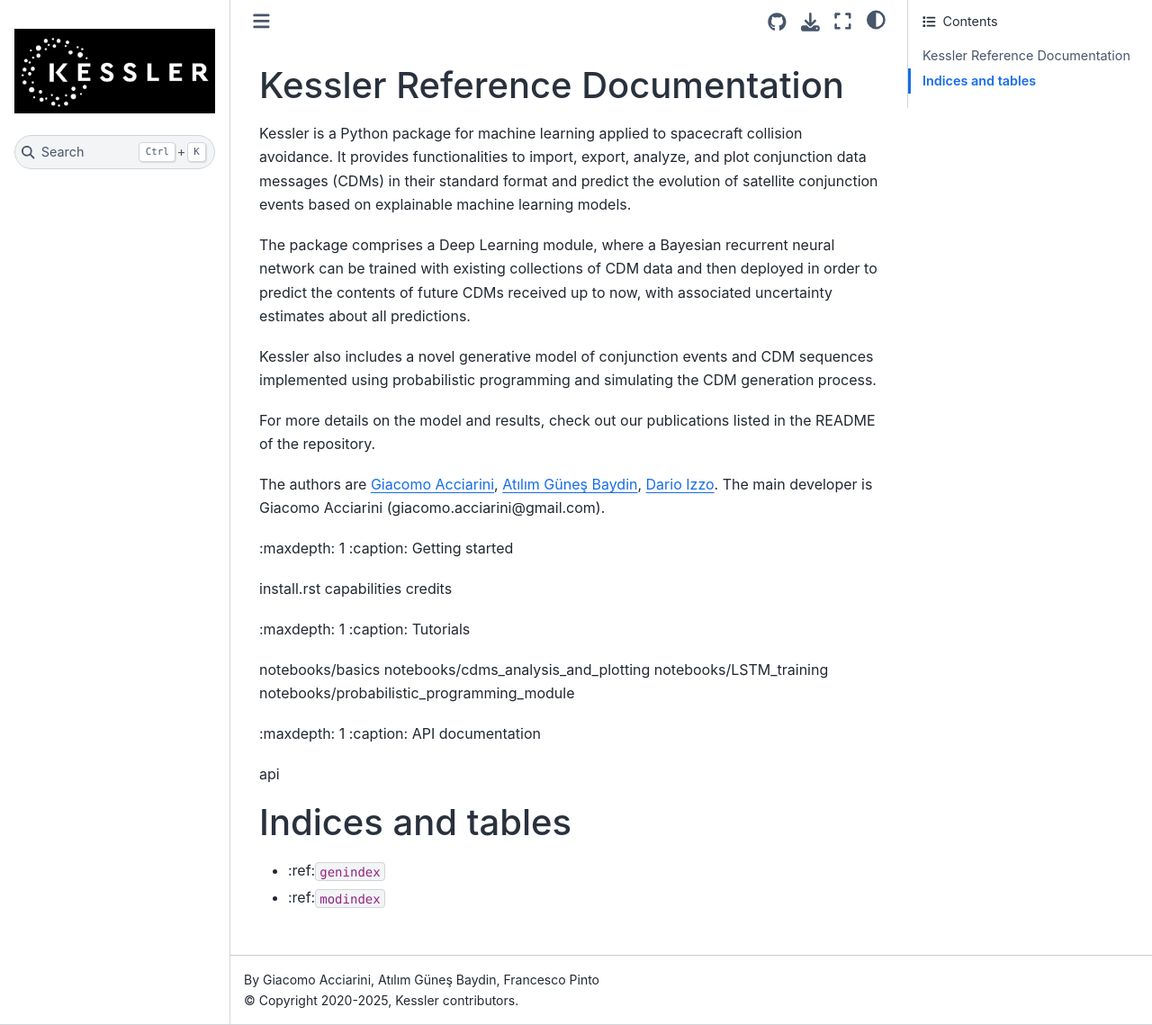
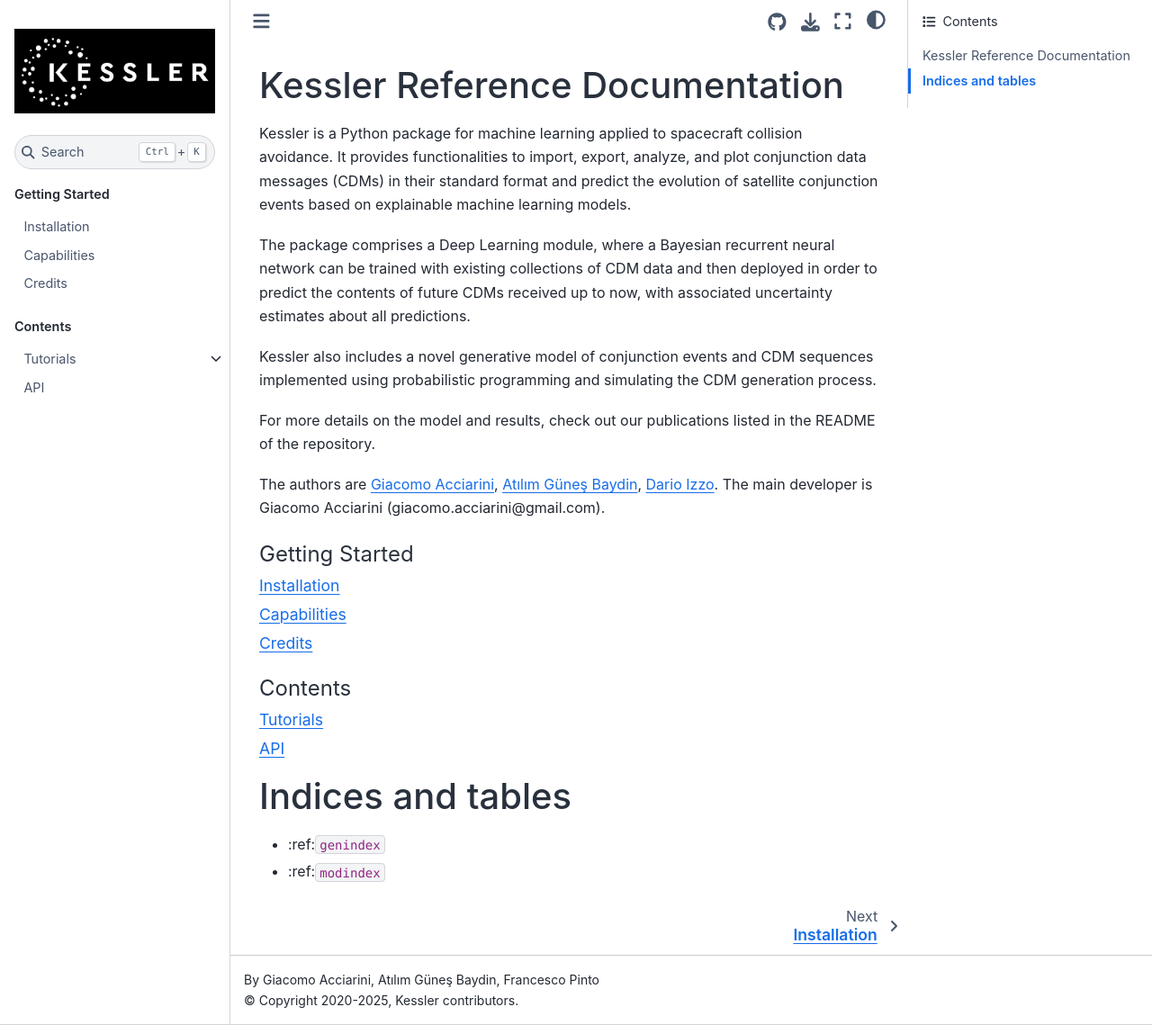
Before and after one commit to kesslerlib/kessler, a Sphinx documentation site: the page built from docs/index.md, in a window 1280 px wide and 1139 px high. Shown: the whole window at 90% size. Built offline with Sphinx 7.4.7 and the Sphinx Book theme 1.1.4, drawn with Linux system fonts in a browser that asks for light colours; pages that are not in the unit, such as notebooks, are missing from menus.

Commit message:
index and tutorials doc update

````diff
--- a/docs/index.md
+++ b/docs/index.md
@@ -11,27 +11,23 @@
 
 The authors are [Giacomo Acciarini](https://www.esa.int/gsp/ACT/team/giacomo_acciarini/), [Atılım Güneş Baydin](https://gbaydin.github.io/), [Dario Izzo](https://www.esa.int/gsp/ACT/team/dario_izzo/). The main developer is Giacomo Acciarini (giacomo.acciarini@gmail.com).
 
-   :maxdepth: 1
-   :caption: Getting started
 
-   install.rst
-   capabilities
-   credits
+```{toctree}
+:maxdepth: 1
+:caption: Getting Started
 
+install
+capabilities
+credits
+```
 
-   :maxdepth: 1
-   :caption: Tutorials
+```{toctree}
+:maxdepth: 1
+:caption: Contents
 
-   notebooks/basics
-   notebooks/cdms_analysis_and_plotting
-   notebooks/LSTM_training
-   notebooks/probabilistic_programming_module
-
-
-   :maxdepth: 1
-   :caption: API documentation
-
-   api
+tutorials
+api
+```
 
 Indices and tables
 ==================
````
Also changed, not shown: docs/tutorials.rst (added, +27 -0 lines).
